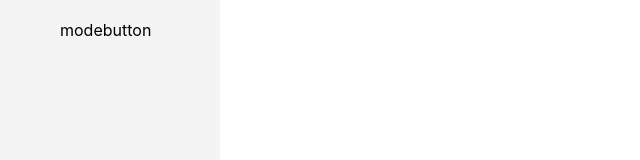
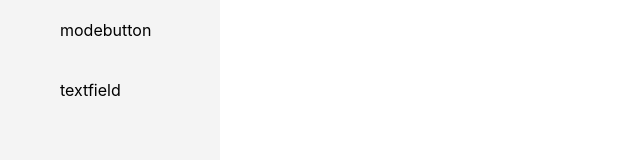
Before and after one commit to albert-yim/tanyak-laundry, a React (Create React App) app: page /components in a window 1280 px wide. Shown: the part 120-280 px from the top of the page, without its empty margins (0-640 px from the left). Built offline with nearby package versions, Linux system fonts and the light colour scheme; a web font is replaced by a local one.

Commit message:
added TextField to components page

```diff
--- a/src/components/TextField/TextField.tsx
+++ b/src/components/TextField/TextField.tsx
@@ -1,23 +1,27 @@
 //PlaceHolder, Value, Setvalue
 //아래 밑줄 위치 등등
 
-import React from "react"
-import "./TextField.scss"
+import React from "react";
+//import "./TextField.scss"
 
 export type TextFieldProps = {
-  placeholder: string
-  value: string
-  setValue: (value: string) => void
-}
+  placeholder: string;
+  variable: string;
+  setValue: (variable: string) => void;
+};
 
-export default function TextField({ placeholder, value, setValue }: TextFieldProps) {
+export default function TextField({
+  placeholder,
+  variable,
+  setValue,
+}: TextFieldProps) {
   return (
     <div className="textFieldWrapper">
       <input
         className="textField"
         placeholder={placeholder}
-        value={value}
+        variable={variable}
       />
     </div>
-  )
+  );
 }
--- a/src/pages/Components/Components.tsx
+++ b/src/pages/Components/Components.tsx
@@ -1,11 +1,12 @@
 import React, { useState } from "react";
 import BasicButton from "../../components/BasicButton/BasicButton";
+import TextField from "../../components/TextField/TextField";
 
-type Components = "button" | "modebutton";
+type Components = "button" | "modebutton" | "textfield";
 export default function ComponentsPage() {
   const [selectedComponent, setSelectedComponent] =
     useState<Components>("button");
-  const COMPONENT_LIST: Components[] = ["button", "modebutton"];
+  const COMPONENT_LIST: Components[] = ["button", "modebutton", "textfield"];
 
   const renderComponent = () => {
     switch (selectedComponent) {
@@ -17,6 +18,16 @@ export default function ComponentsPage() {
             <BasicButton
               children="로그인"
               onClick={() => console.log("button clicked")}
+            />
+          </div>
+        );
+      case "textfield":
+        return (
+          <div>
+            <TextField
+              placeholder="이름"
+              variable="username"
+              setValue={() => console.log("textfield clicked")}
             />
           </div>
         );
```
Also changed, not shown: 1 other file (tests, documents, lock files or other folders).
